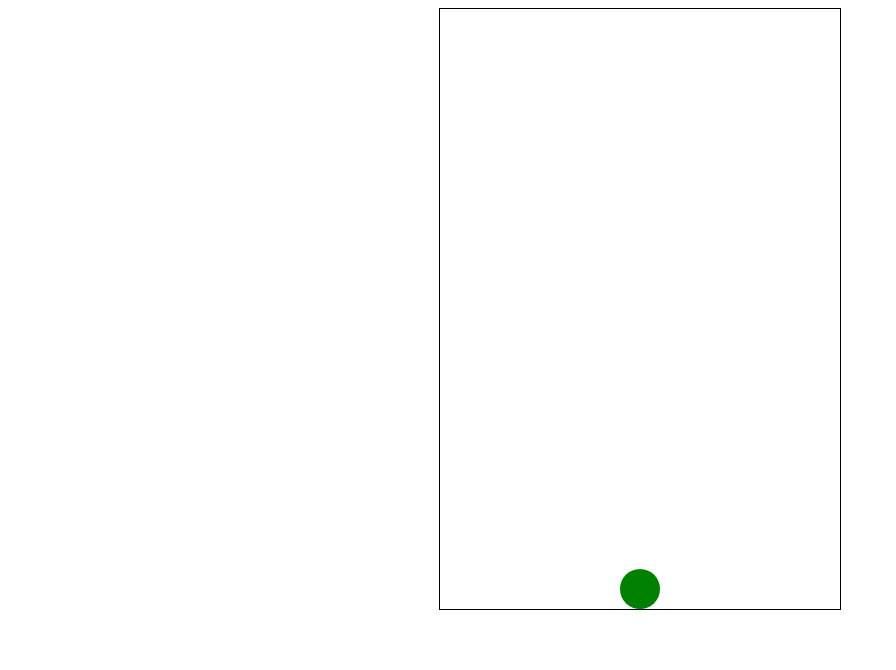
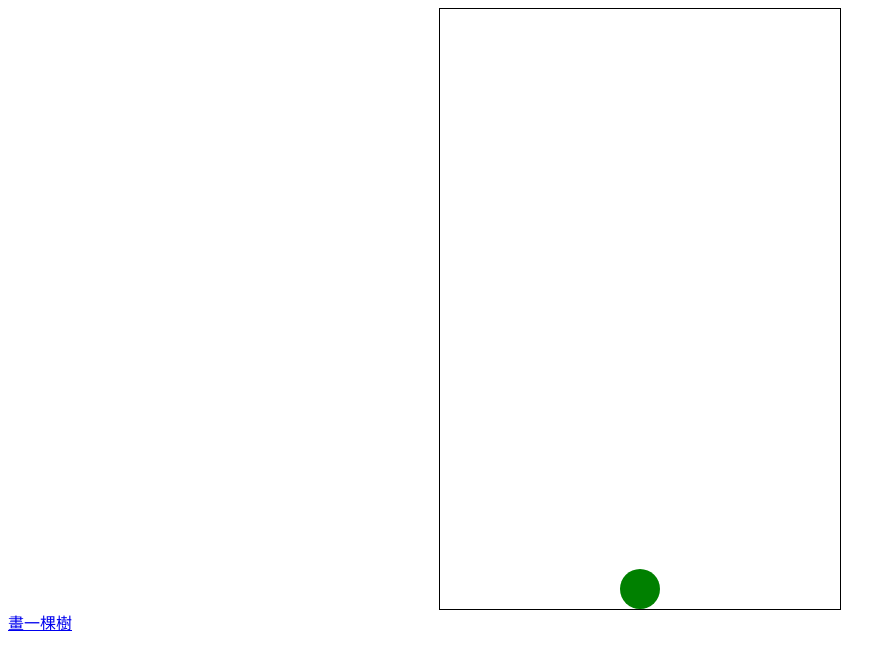
Before and after one commit to leechiuhui/kick-jianzi-game2, a plain HTML site: page index.html in a window 1280 px wide. Shown: the whole page, without its empty margins (0-896 px from the left). Drawn offline with Linux system fonts and the light colour scheme.

Commit message:
add a link to drawatree

```diff
--- a/index.html
+++ b/index.html
@@ -15,5 +15,6 @@
 <body>
     <canvas id="gameCanvas" width="400" height="600"></canvas>
     <script src="game.js"></script>
+    <a href="drawatree.html">畫一棵樹</a>
 </body>
 </html>
```
